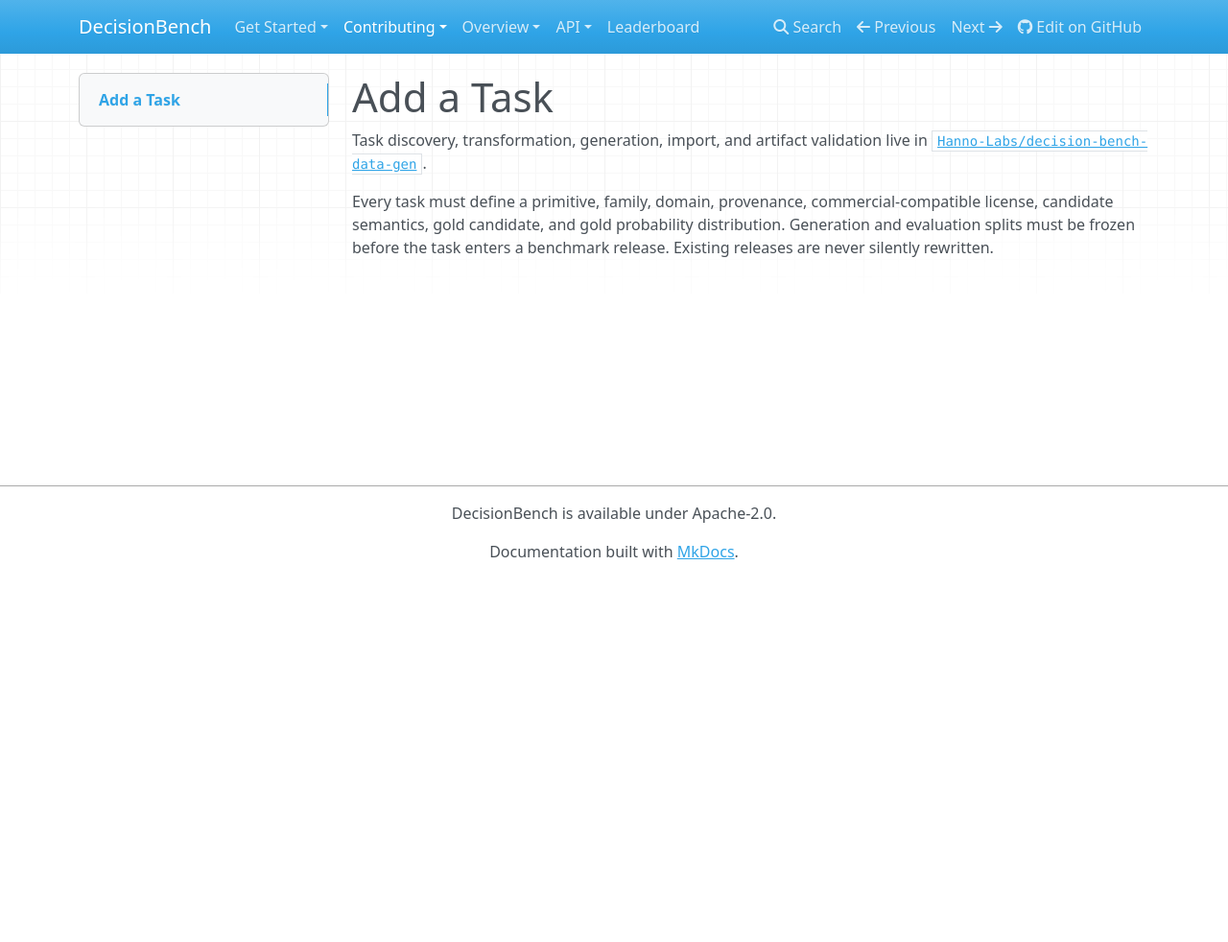
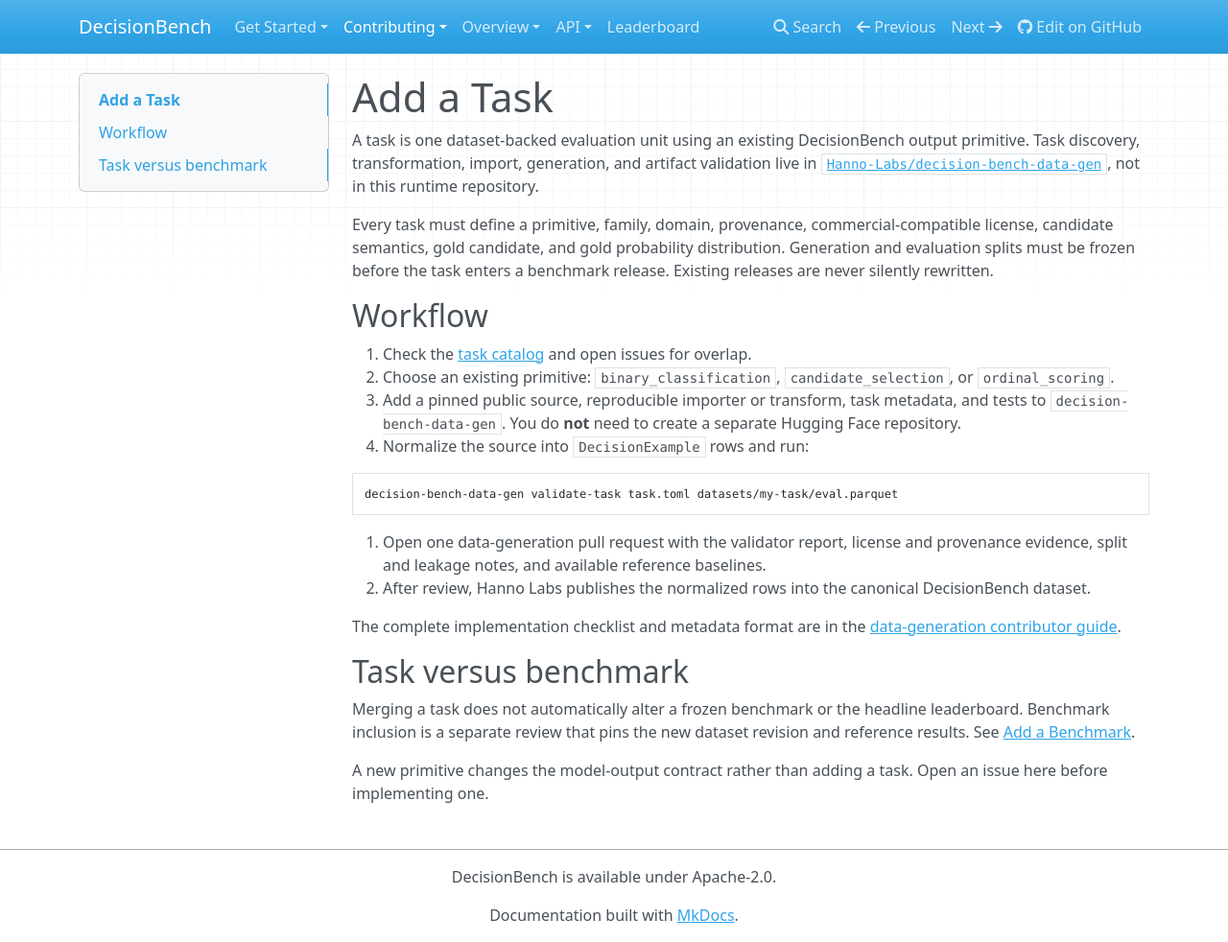
Before and after one commit to Hanno-Labs/decision-bench, an MkDocs documentation site: the page built from docs/contributing/adding_a_task.md, in a window 1280 px wide and 982 px high. Shown: the whole window at 96% size. Built offline with MkDocs 1.6.1, drawn with Linux system fonts in a browser that asks for light colours; nearby versions of some CDN libraries.

Commit message:
Document the task contribution workflow

````diff
--- a/docs/contributing/adding_a_task.md
+++ b/docs/contributing/adding_a_task.md
@@ -1,9 +1,43 @@
 # Add a Task
 
-Task discovery, transformation, generation, import, and artifact validation live in
-[`Hanno-Labs/decision-bench-data-gen`](https://github.com/Hanno-Labs/decision-bench-data-gen).
+A task is one dataset-backed evaluation unit using an existing DecisionBench
+output primitive. Task discovery, transformation, import, generation, and
+artifact validation live in
+[`Hanno-Labs/decision-bench-data-gen`](https://github.com/Hanno-Labs/decision-bench-data-gen),
+not in this runtime repository.
 
 Every task must define a primitive, family, domain, provenance, commercial-compatible license,
 candidate semantics, gold candidate, and gold probability distribution. Generation and evaluation
 splits must be frozen before the task enters a benchmark release. Existing releases are never
 silently rewritten.
+
+## Workflow
+
+1. Check the [task catalog](../overview/tasks.md) and open issues for overlap.
+2. Choose an existing primitive: `binary_classification`, `candidate_selection`,
+   or `ordinal_scoring`.
+3. Add a pinned public source, reproducible importer or transform, task metadata,
+   and tests to `decision-bench-data-gen`. You do **not** need to create a separate
+   Hugging Face repository.
+4. Normalize the source into `DecisionExample` rows and run:
+
+   ```bash
+   decision-bench-data-gen validate-task task.toml datasets/my-task/eval.parquet
+   ```
+
+5. Open one data-generation pull request with the validator report, license and
+   provenance evidence, split and leakage notes, and available reference baselines.
+6. After review, Hanno Labs publishes the normalized rows into the canonical
+   DecisionBench dataset.
+
+The complete implementation checklist and metadata format are in the
+[data-generation contributor guide](https://github.com/Hanno-Labs/decision-bench-data-gen/blob/main/CONTRIBUTING.md).
+
+## Task versus benchmark
+
+Merging a task does not automatically alter a frozen benchmark or the headline
+leaderboard. Benchmark inclusion is a separate review that pins the new dataset
+revision and reference results. See [Add a Benchmark](adding_a_benchmark.md).
+
+A new primitive changes the model-output contract rather than adding a task. Open
+an issue here before implementing one.
````
